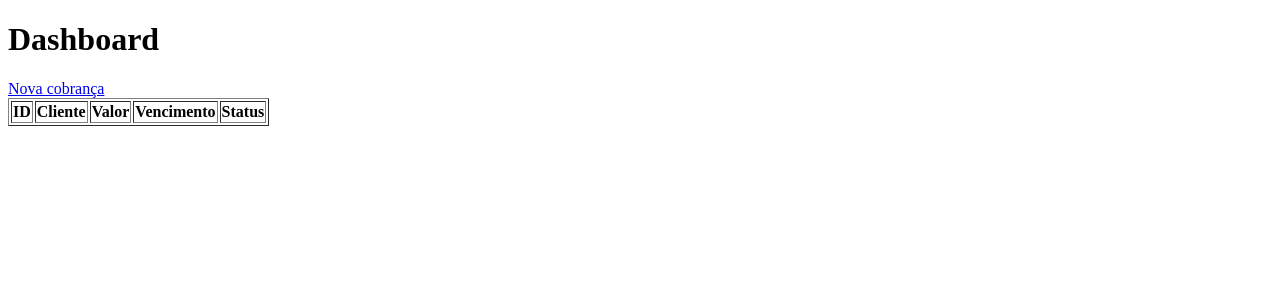
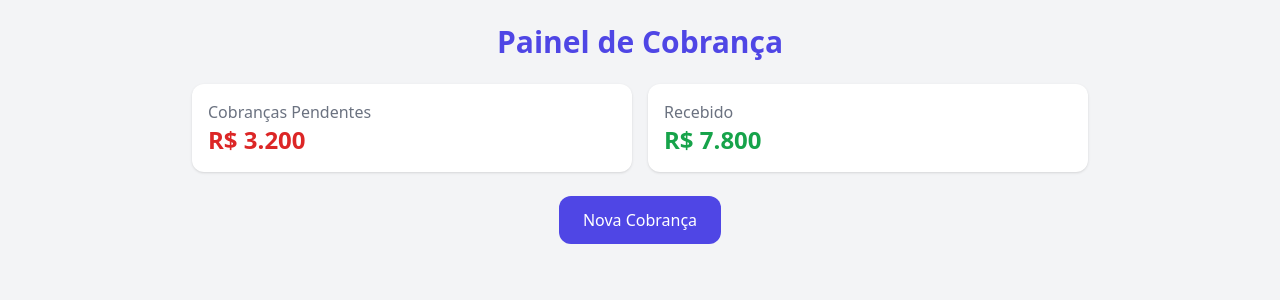
Before and after one commit to guandrade97/sistema-cobranca04, a Flask app: page / in a window 1280 px wide. Shown: the top 300 px of the page. Run offline with Flask 3, Linux system fonts and the light colour scheme; lists and menus that the app fills with data are empty; some libraries are stand-ins or nearby versions.

Commit message:
Update dashboard.html

```diff
--- a/templates/dashboard.html
+++ b/templates/dashboard.html
@@ -1,16 +1,30 @@
 <!DOCTYPE html>
-<html>
-<head><title>Dashboard de Cobranças</title></head>
-<body>
-<h1>Dashboard</h1>
-<a href="/nova_cobranca">Nova cobrança</a>
-<table border="1">
-<tr><th>ID</th><th>Cliente</th><th>Valor</th><th>Vencimento</th><th>Status</th></tr>
-{% for c in cobrancas %}
-<tr>
-<td>{{ c[0] }}</td><td>{{ c[1] }}</td><td>R$ {{ c[2] }}</td><td>{{ c[3] }}</td><td>{{ c[4] }}</td>
-</tr>
-{% endfor %}
-</table>
+<html lang="pt-br">
+<head>
+  <meta charset="UTF-8" />
+  <title>Dashboard</title>
+  <script src="https://cdn.tailwindcss.com"></script>
+</head>
+<body class="bg-gray-100 p-6">
+  <div class="max-w-4xl mx-auto">
+    <h1 class="text-3xl font-bold mb-6 text-center text-indigo-600">Painel de Cobrança</h1>
+
+    <div class="grid grid-cols-2 gap-4 mb-6">
+      <div class="bg-white p-4 shadow rounded-xl">
+        <p class="text-gray-500">Cobranças Pendentes</p>
+        <p class="text-2xl font-semibold text-red-600">R$ 3.200</p>
+      </div>
+      <div class="bg-white p-4 shadow rounded-xl">
+        <p class="text-gray-500">Recebido</p>
+        <p class="text-2xl font-semibold text-green-600">R$ 7.800</p>
+      </div>
+    </div>
+
+    <div class="flex justify-center">
+      <a href="/nova-cobranca" class="bg-indigo-600 text-white px-6 py-3 rounded-xl hover:bg-indigo-700 transition">
+        Nova Cobrança
+      </a>
+    </div>
+  </div>
 </body>
 </html>
```
